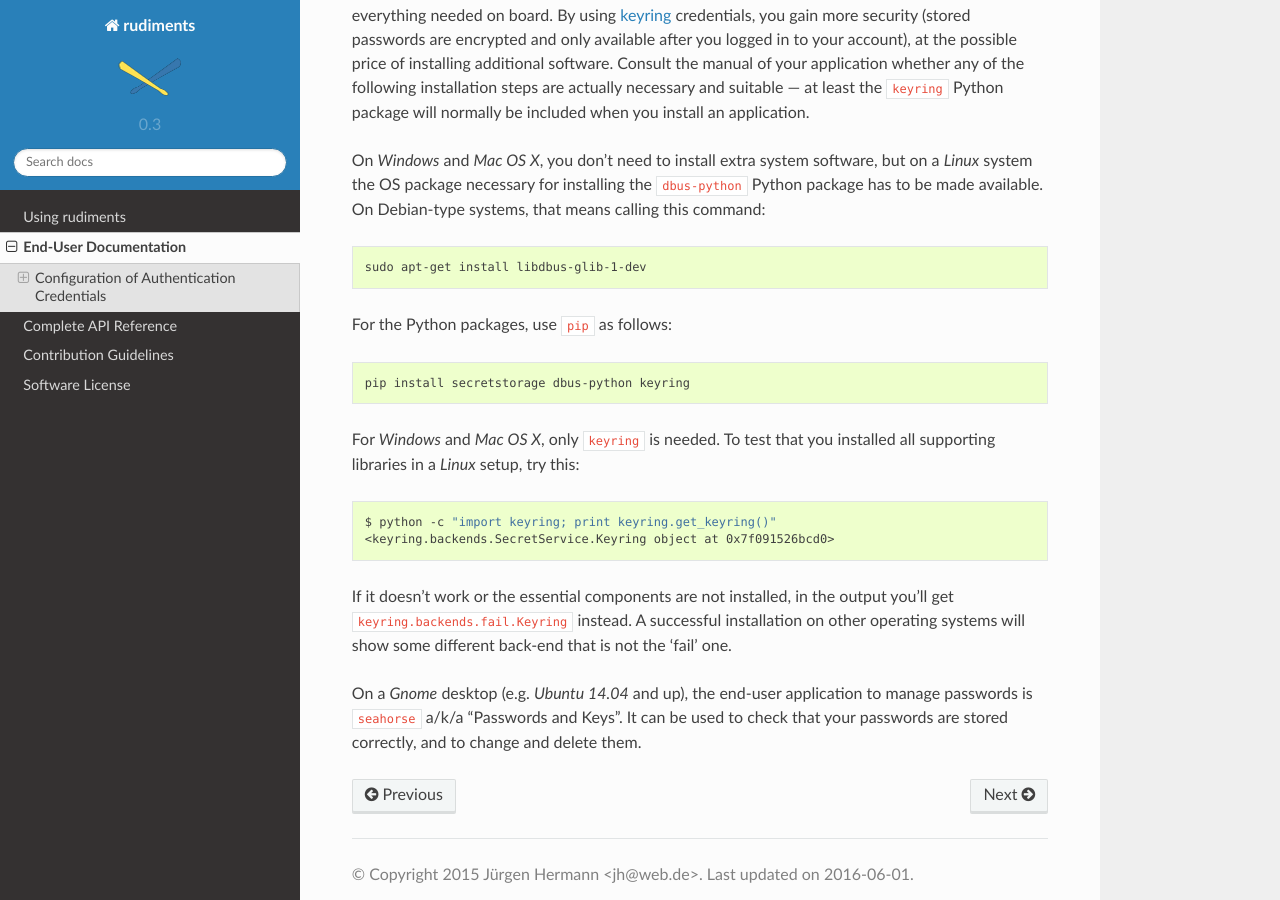
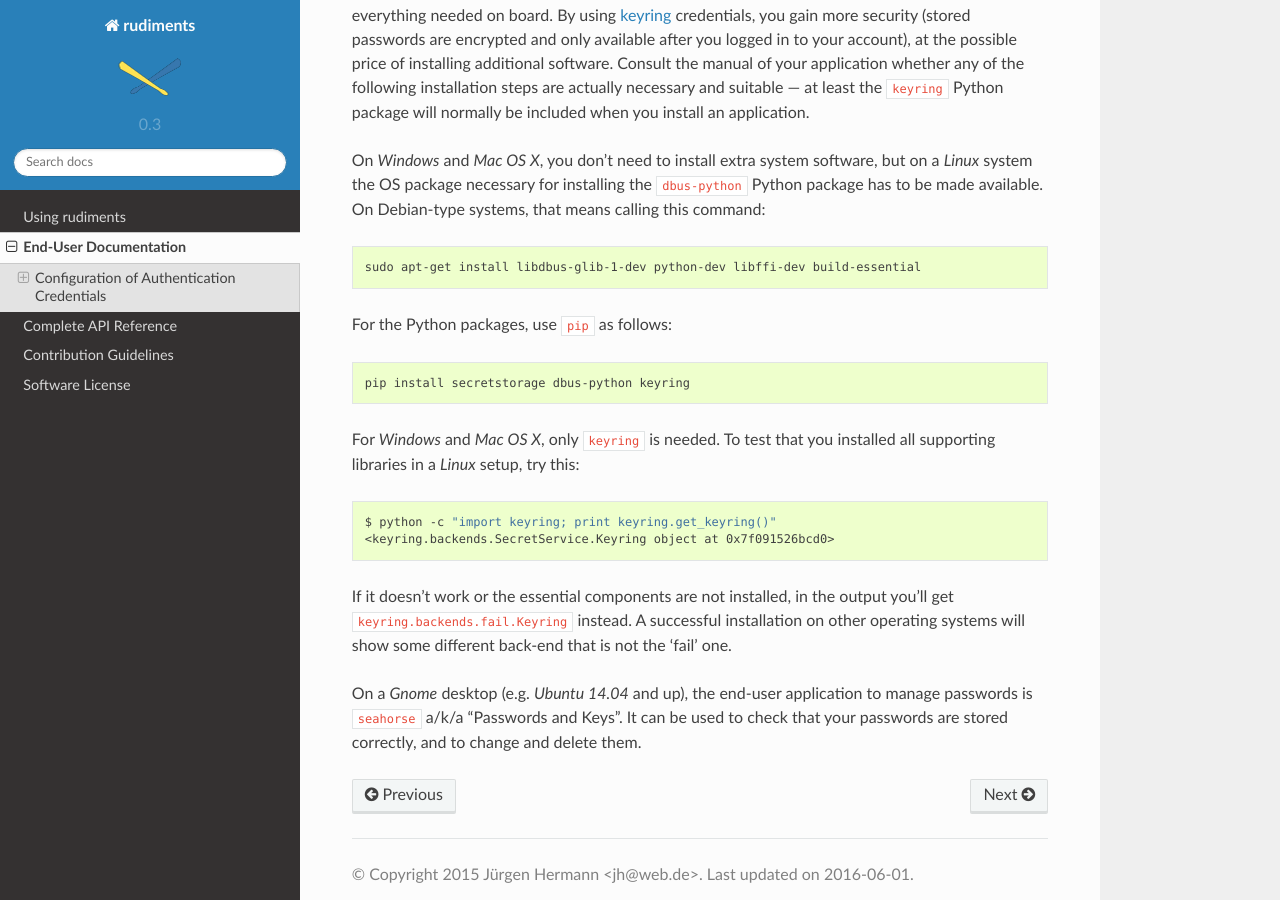
Before and after one commit to jhermann/rudiments, a Sphinx documentation site: the page built from docs/end-user.rst, in a window 1280 px wide and 900 px high, scrolled down 845 px. Built offline with Sphinx 7.4.7 and the Read the Docs theme 2.0.0, drawn with Linux system fonts in a browser that asks for light colours.

Commit message:
docs: include python-dev etc. in apt package list

```diff
--- a/docs/end-user.rst
+++ b/docs/end-user.rst
@@ -69,7 +69,7 @@ calling this command:
 
 .. code-block:: shell
 
-    sudo apt-get install libdbus-glib-1-dev
+    sudo apt-get install libdbus-glib-1-dev python-dev libffi-dev build-essential
 
 For the Python packages, use ``pip`` as follows:
 
```
